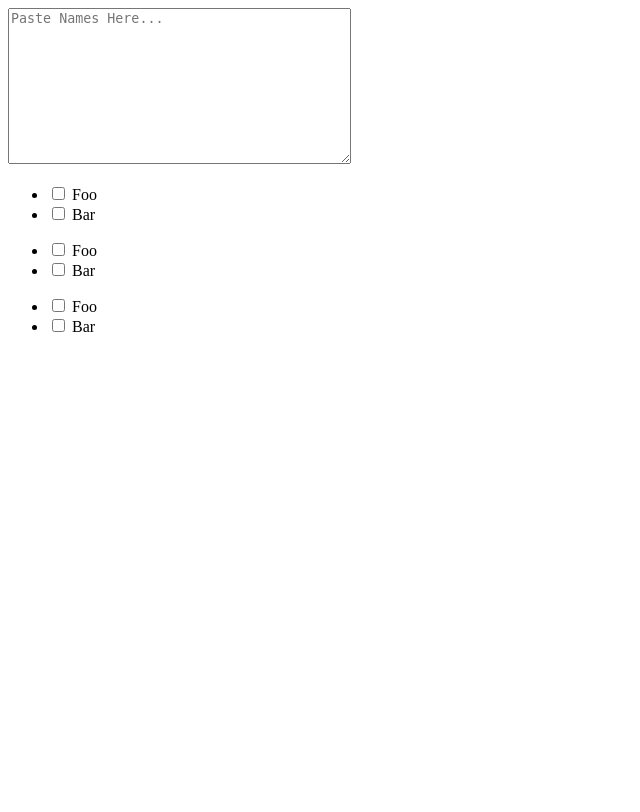
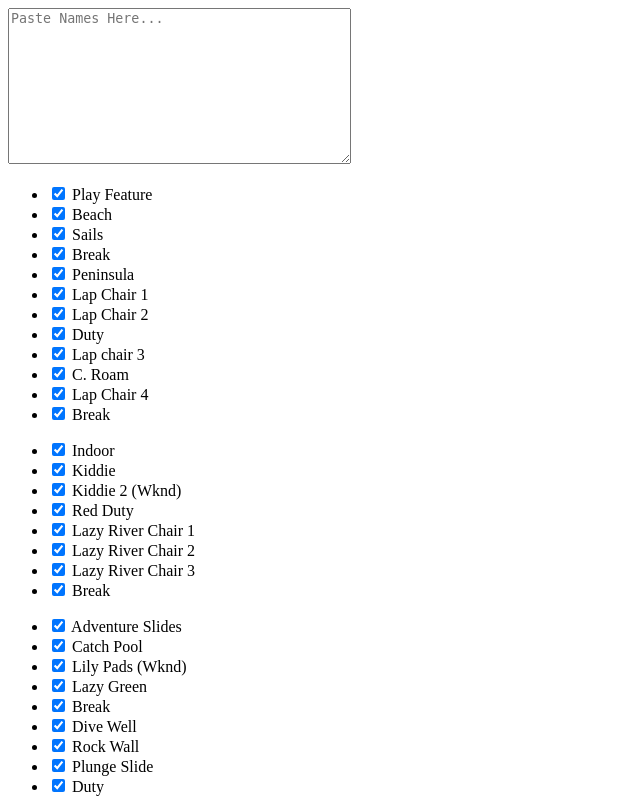
Before and after one commit to jlward/monon-rotationater, a Django app: page / in a window 1280 px wide. Shown: the whole page, without its empty margins (0-640 px from the left). Before the commit the page ends 332 px from the top, so only its background shows below. Run offline with Django 3.2, Linux system fonts and the light colour scheme.

Commit message:
Filled in all the roles.

```diff
--- a/rotationater/forms.py
+++ b/rotationater/forms.py
@@ -1,8 +1,41 @@
 from django import forms
 
 BLUE_CHOICES = (
-    ('1', 'Foo'),
-    ('2', 'Bar'),
+    ('1', 'Play Feature'),
+    ('2', 'Beach '),
+    ('3', 'Sails '),
+    ('4', 'Break'),
+    ('5', 'Peninsula'),
+    ('6', 'Lap Chair 1'),
+    ('7', 'Lap Chair 2'),
+    ('8', 'Duty'),
+    ('9', 'Lap chair 3'),
+    ('10', 'C. Roam'),
+    ('11', 'Lap Chair 4'),
+    ('11', 'Break'),
+)
+
+GREEN_CHOICES = (
+    ('1', 'Adventure Slides'),
+    ('2', 'Catch Pool'),
+    ('3', 'Lily Pads (Wknd)'),
+    ('4', 'Lazy Green'),
+    ('5', 'Break'),
+    ('6', 'Dive Well'),
+    ('7', 'Rock Wall'),
+    ('8', 'Plunge Slide'),
+    ('9', 'Duty'),
+)
+
+RED_CHOICES = (
+    ('1', 'Indoor'),
+    ('2', 'Kiddie'),
+    ('3', 'Kiddie 2 (Wknd)'),
+    ('4', 'Red Duty'),
+    ('5', 'Lazy River Chair 1'),
+    ('6', 'Lazy River Chair 2'),
+    ('7', 'Lazy River Chair 3'),
+    ('8', 'Break'),
 )
 
 
@@ -13,14 +46,20 @@ class Form(forms.Form):
         ),
     )
     blue = forms.MultipleChoiceField(
-        widget=forms.CheckboxSelectMultiple,
+        widget=forms.CheckboxSelectMultiple(
+            attrs=dict(checked=True),
+        ),
         choices=BLUE_CHOICES,
     )
     red = forms.MultipleChoiceField(
-        widget=forms.CheckboxSelectMultiple,
-        choices=BLUE_CHOICES,
+        widget=forms.CheckboxSelectMultiple(
+            attrs=dict(checked=True),
+        ),
+        choices=RED_CHOICES,
     )
-    yellow = forms.MultipleChoiceField(
-        widget=forms.CheckboxSelectMultiple,
-        choices=BLUE_CHOICES,
+    green = forms.MultipleChoiceField(
+        widget=forms.CheckboxSelectMultiple(
+            attrs=dict(checked=True),
+        ),
+        choices=GREEN_CHOICES,
     )
--- a/rotationater/templates/index.html
+++ b/rotationater/templates/index.html
@@ -9,7 +9,7 @@
       <br />
       {{ form.blue }}
       {{ form.red }}
-      {{ form.yellow }}
+      {{ form.green }}
 
   </body>
 </html>
```
